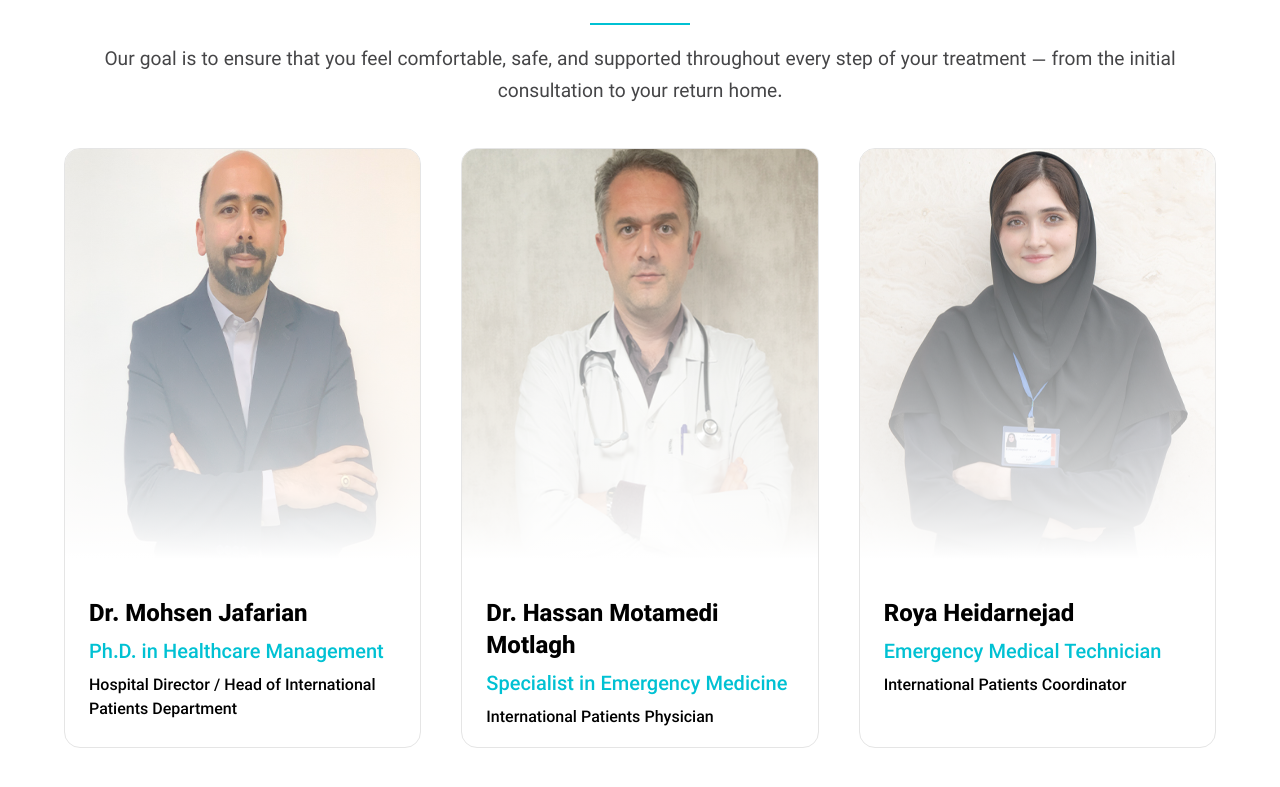
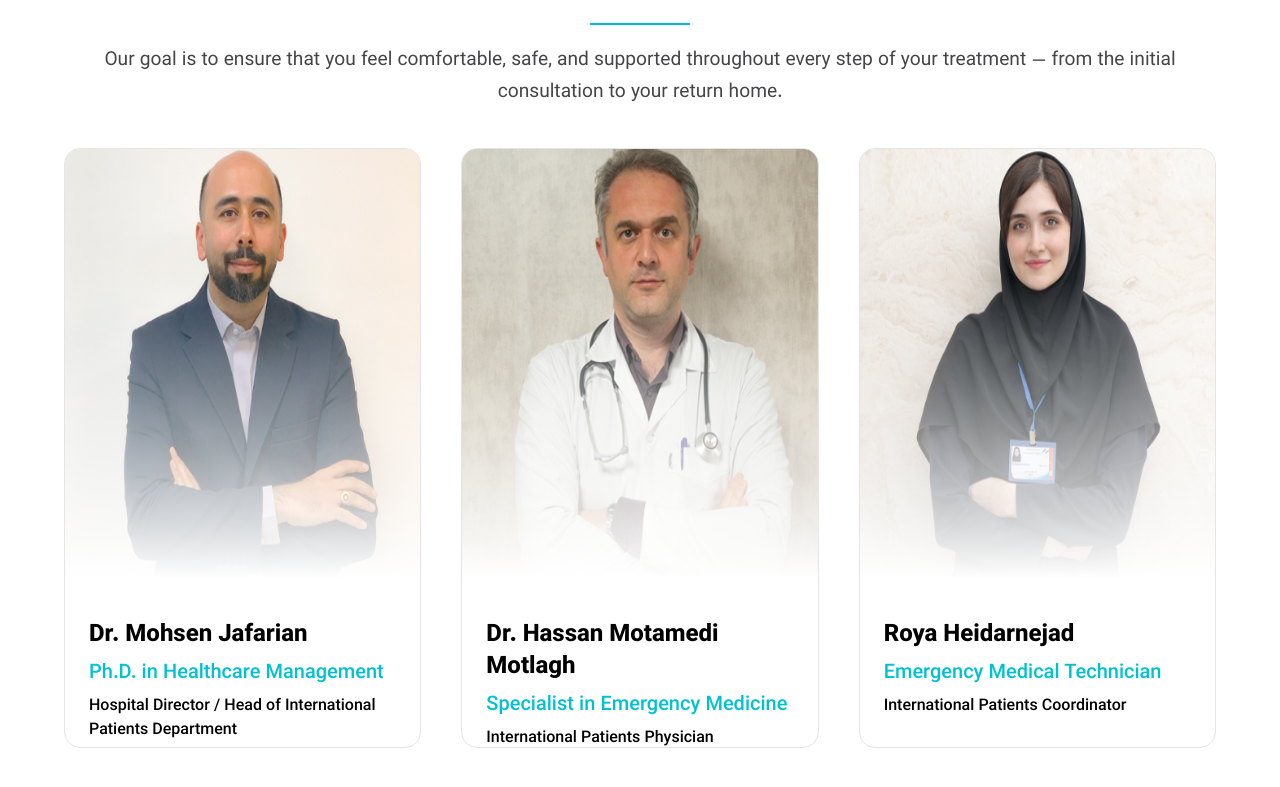
Before and after one commit to romiz5269/ipd-shomalhospital, a Next.js app: page /en/ in a window 1280 px wide. Shown: the part 2027-2814 px from the top of the page. Built offline with nearby package versions, Linux system fonts and the light colour scheme.

Commit message:
change staff cards effect

```diff
--- a/src/app/[lang]/contact-us/page.tsx
+++ b/src/app/[lang]/contact-us/page.tsx
@@ -196,25 +196,7 @@ export default async function ContactUs({
                       </svg>
                     </span>
                   </a>
-                  <a
-                    href="https://linkedin.com/shomalhospital"
-                    className="w-[70px] h-[70px] flex items-center justify-center rounded-2xl bg-secondary"
-                  >
-                    <span className="text-white">
-                      <svg
-                        width="40"
-                        height="40"
-                        viewBox="0 0 25 25"
-                        fill="none"
-                        xmlns="http://www.w3.org/2000/svg"
-                      >
-                        <path
-                          d="M7.88333 5.09347C7.88308 5.61528 7.68707 6.11561 7.33843 6.4844C6.98978 6.85319 6.51705 7.06023 6.02423 7.05997C5.53141 7.05971 5.05888 6.85217 4.71058 6.48301C4.36228 6.11385 4.16675 5.61331 4.16699 5.0915C4.16724 4.56969 4.36325 4.06936 4.71189 3.70057C5.06054 3.33178 5.53327 3.12474 6.02609 3.125C6.51891 3.12526 6.99144 3.3328 7.33974 3.70196C7.68804 4.07112 7.88357 4.57166 7.88333 5.09347ZM7.93907 8.51689H4.22274V20.8333H7.93907V8.51689ZM13.8109 8.51689H10.1131V20.8333H13.7737V14.3702C13.7737 10.7697 18.2054 10.4352 18.2054 14.3702V20.8333H21.8753V13.0323C21.8753 6.96258 15.316 7.18884 13.7737 10.1696L13.8109 8.51689Z"
-                          fill="white"
-                        />
-                      </svg>
-                    </span>
-                  </a>
+
                 </div>
               </div>
               <div className="md:col-span-6 col-span-12 md:mt-0 mt-8">
--- a/src/app/[lang]/doctors/page.tsx
+++ b/src/app/[lang]/doctors/page.tsx
@@ -68,7 +68,7 @@ export default async function DoctorsPage({
                 key={doctor.id}
                 className="lg:col-span-1 col-span-4 rounded-2xl border-[1px] border-neutral-200 overflow-hidden relative"
               >
-                <div className="lg:h-[250px] h-[250px] relative before:absolute before:bottom-0 before:bg-gradient-to-t before:from-white before:to-transparent before:z-10 before:w-full before:h-full before:top-0 before:right-0">
+                <div className="lg:h-[250px] h-[250px] relative before:absolute before:bottom-0 before:bg-gradient-to-t before:from-white before:to-transparent before:z-10 before:w-full before:h-[70%] before:right-0 ">
                   <Image
                     src={doctor.image !=="#" ? `/${doctor.image}` : "/doctor.jpg"}
                     fill
--- a/src/app/[lang]/page.tsx
+++ b/src/app/[lang]/page.tsx
@@ -115,8 +115,10 @@ export default async function Page({
           </div>
           <div className="grid grid-cols-3 gap-x-10 lg:gap-y-0 gap-y-4 mt-10 lg:h-[600px]">
             <div className="lg:col-span-1 col-span-3 rounded-2xl border-[1px] border-neutral-200 overflow-hidden relative">
-              <div className="lg:h-[410px] h-[300px] relative before:absolute before:bottom-0 before:bg-gradient-to-t before:from-white before:to-transparent before:z-10 before:w-full before:h-full before:top-0 before:right-0">
-                <Image src="/jafarian.jpg" fill alt="" className="object-fill" />
+              <div className="lg:h-[430px] h-[300px] relative before:absolute before:bg-gradient-to-t  before:from-white before:to-transparent before:z-10 before:w-full before:h-[70%] before:bottom-0 before:right-0 overflow-hidden">
+                <Image src="/jafarian.jpg" fill alt=""
+                className="object-fill hover:scale-110 transition-all duration-300"
+                />
               </div>
               <div className=" h-full px-6 py-10 space-y-2 ">
                 <h3 className="lg:text-2xl text-lg font-black text-black">
@@ -135,12 +137,12 @@ export default async function Page({
               </div>
             </div>
             <div className="lg:col-span-1 col-span-3 rounded-2xl border-[1px] border-neutral-200 overflow-hidden relative">
-              <div className="lg:h-[410px] h-[300px] relative before:absolute before:bottom-0 before:bg-gradient-to-t before:from-white before:to-transparent before:z-10 before:w-full before:h-full before:top-0 before:right-0">
+              <div className="lg:h-[430px] h-[300px] relative before:absolute before:bg-gradient-to-t  before:from-white before:to-transparent before:z-10 before:w-full before:h-[70%] before:bottom-0 before:right-0 overflow-hidden">
                 <Image
                   src="/motamedi.jpg"
                   fill
                   alt=""
-                  className="object-fill "
+                className="object-fill hover:scale-110 transition-all duration-300"
                 />
               </div>
               <div className=" h-full px-6 py-10 space-y-2 ">
@@ -161,12 +163,12 @@ export default async function Page({
             </div>
 
             <div className="lg:col-span-1 col-span-3 rounded-2xl border-[1px] border-neutral-200 overflow-hidden relative">
-              <div className="lg:h-[410px] h-[300px] relative before:absolute before:bottom-0 before:bg-gradient-to-t before:from-white before:to-transparent before:z-10 before:w-full before:h-full before:top-0 before:right-0">
+              <div className="lg:h-[430px] h-[300px] relative before:absolute before:bg-gradient-to-t  before:from-white before:to-transparent before:z-10 before:w-full before:h-[70%] before:bottom-0 before:right-0 overflow-hidden">
                 <Image
                   src="/heidarnejad.jpg"
                   fill
                   alt=""
-                  className="object-cover "
+                className="object-fill hover:scale-110 transition-all duration-300"
                 />
               </div>
               <div className=" h-full px-6 py-10 space-y-2 ">
```
